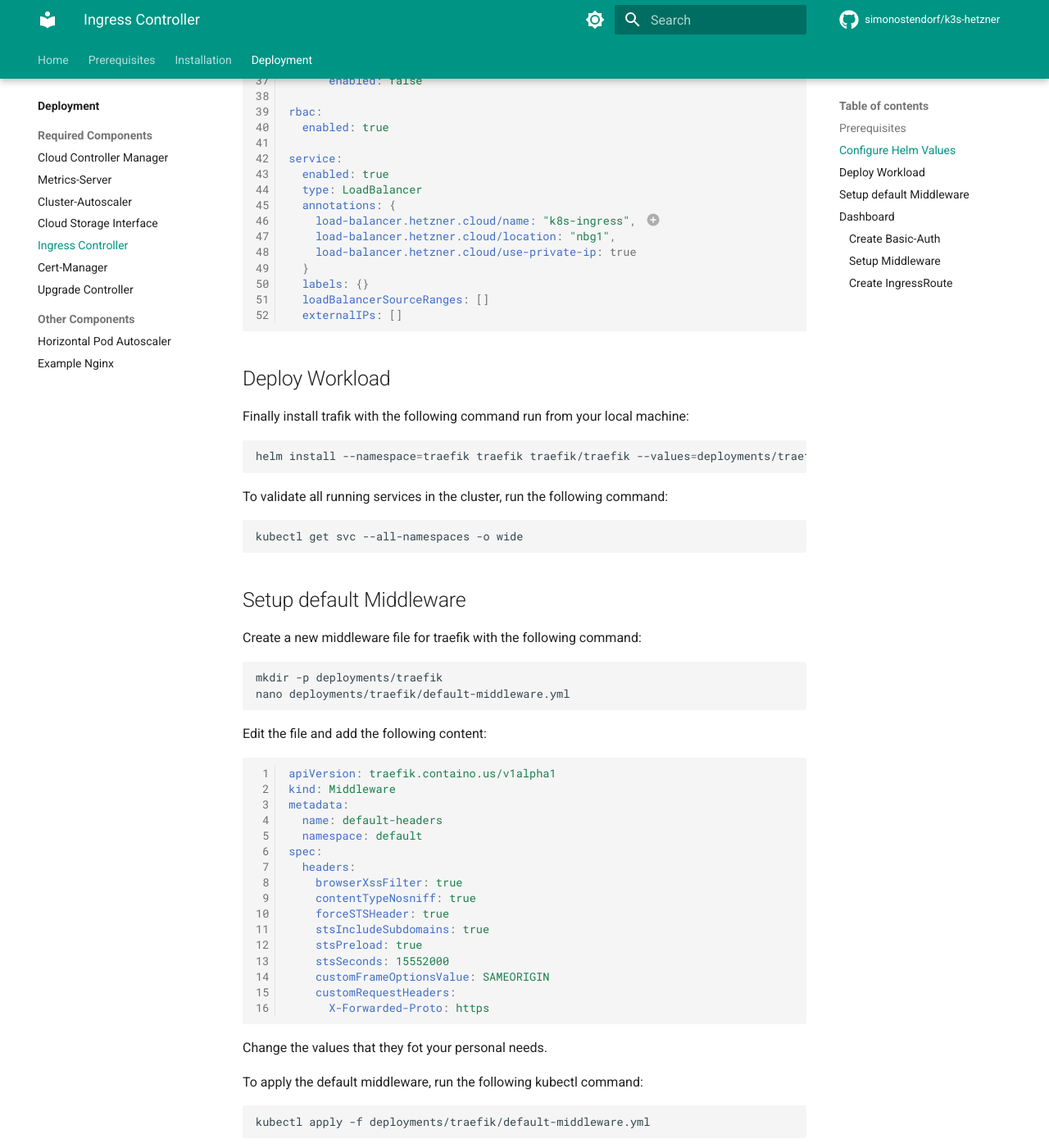
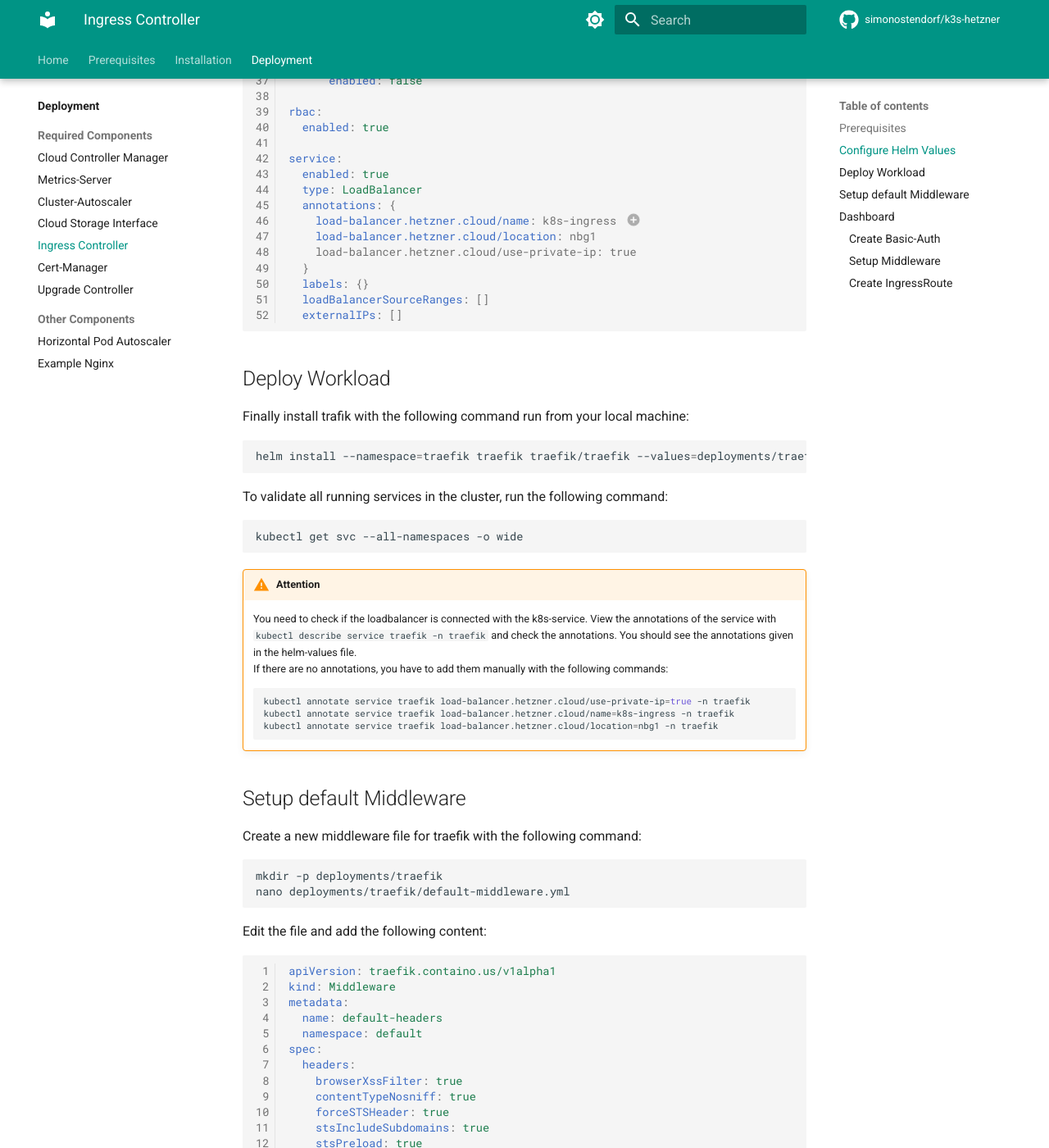
Before and after one commit to simonostendorf/k3s-hetzner, an MkDocs documentation site: the page built from docs/deployment/required/traefik.md, in a window 1280 px wide and 1400 px high, scrolled down 1475 px. Shown: the whole window at 82% size. Built offline with MkDocs 1.6.1 and Material for MkDocs 9.7.7, drawn with Linux system fonts in a browser that asks for light colours; comment, search, counter and statistics services are not loaded.

Commit message:
add loadbalancer annotation reminder

````diff
--- a/docs/deployment/required/traefik.md
+++ b/docs/deployment/required/traefik.md
@@ -67,8 +67,8 @@
   enabled: true
   type: LoadBalancer
   annotations: {
-    load-balancer.hetzner.cloud/name: "k8s-ingress", #(1)!
-    load-balancer.hetzner.cloud/location: "nbg1",
+    load-balancer.hetzner.cloud/name: k8s-ingress #(1)!
+    load-balancer.hetzner.cloud/location: nbg1
     load-balancer.hetzner.cloud/use-private-ip: true
   }
   labels: {}
@@ -88,6 +88,15 @@
 ```bash
 kubectl get svc --all-namespaces -o wide
 ```
+
+!!! warning "Attention"
+    You need to check if the loadbalancer is connected with the k8s-service. View the annotations of the service with `kubectl describe service traefik -n traefik` and check the annotations. You should see the annotations given in the helm-values file.
+    If there are no annotations, you have to add them manually with the following commands:
+    ```bash
+    kubectl annotate service traefik load-balancer.hetzner.cloud/use-private-ip=true -n traefik
+    kubectl annotate service traefik load-balancer.hetzner.cloud/name=k8s-ingress -n traefik
+    kubectl annotate service traefik load-balancer.hetzner.cloud/location=nbg1 -n traefik
+    ```
 
 ## Setup default Middleware
 Create a new middleware file for traefik with the following command:
````
